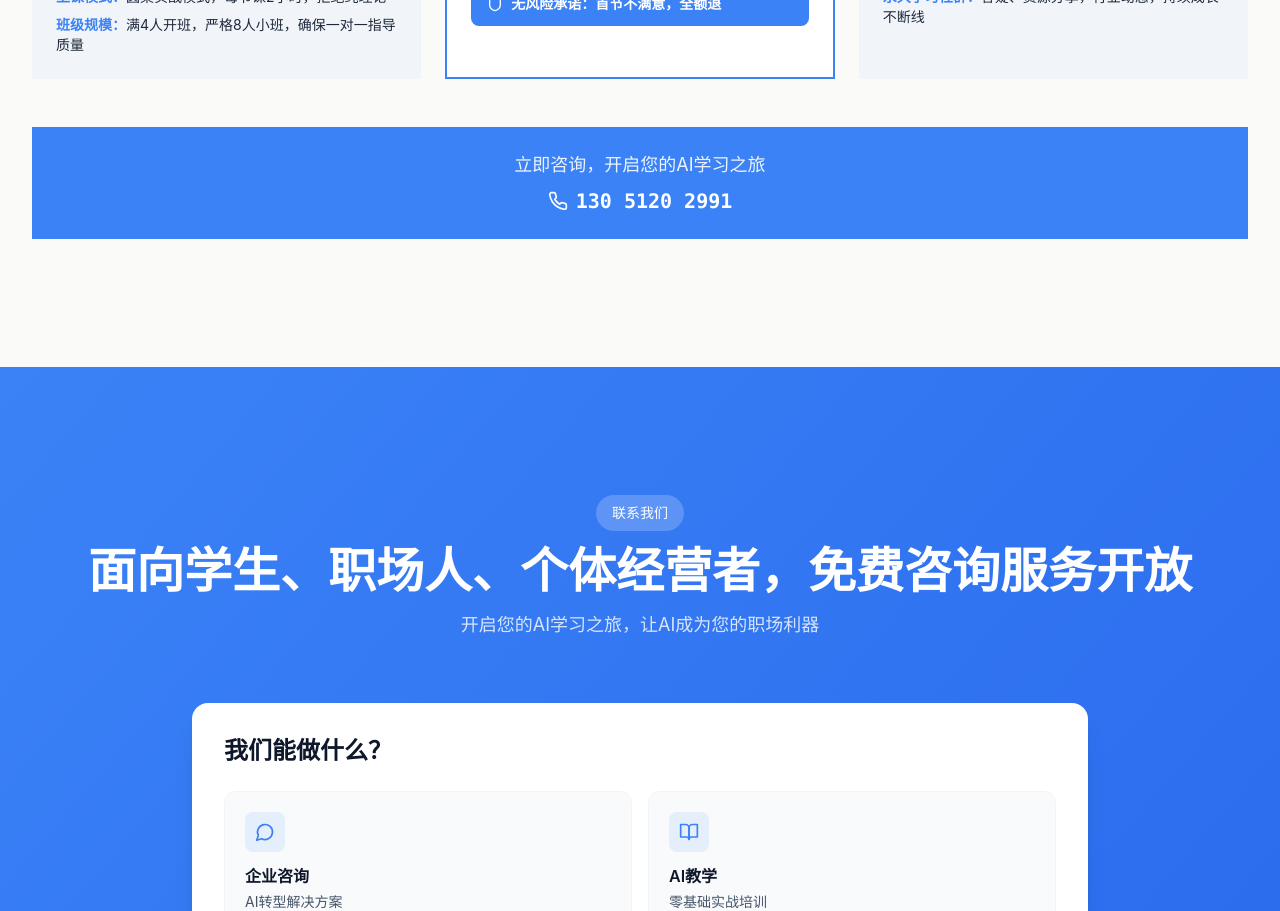
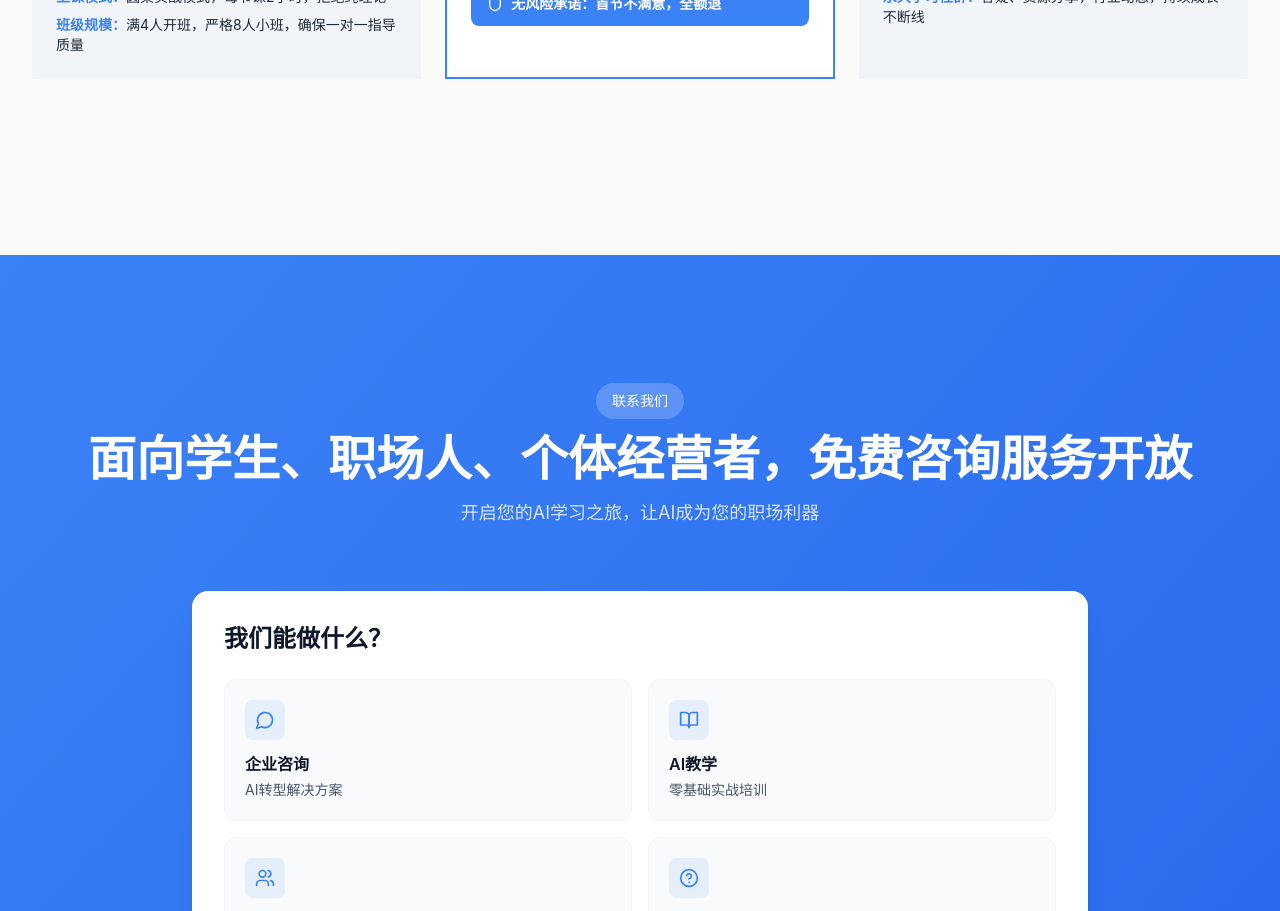
Before and after one commit to jinjiantong/jinboshiai_web, a Next.js app: page / in a window 1280 px wide. Shown: the part 2200-3111 px from the top of the page. Built offline with nearby package versions, Linux system fonts and the light colour scheme; no server answers; the database is empty; a web font is replaced by a local one.

Commit message:
style: remove bottom CTA from courses section

```diff
--- a/components/sections/Courses.tsx
+++ b/components/sections/Courses.tsx
@@ -1,7 +1,7 @@
 'use client'
 
 import { motion } from 'framer-motion'
-import { BookOpen, Clock, Shield, Users, Calendar, CheckCircle, Phone, Sparkles } from 'lucide-react'
+import { BookOpen, Clock, Shield, Users, Calendar, CheckCircle, Sparkles } from 'lucide-react'
 
 const courses = [
   {
@@ -244,19 +244,6 @@ export default function Courses() {
             </ul>
           </motion.div>
         </div>
-
-        <motion.div
-          initial={{ opacity: 0, y: 20 }}
-          whileInView={{ opacity: 1, y: 0 }}
-          viewport={{ once: true }}
-          className="bg-primary px-8 py-6 text-center inline-block w-full"
-        >
-          <p className="text-white/90 text-lg mb-2">立即咨询，开启您的AI学习之旅</p>
-          <p className="text-white font-mono text-xl font-semibold flex items-center justify-center gap-2">
-            <Phone className="w-5 h-5" />
-            130 5120 2991
-          </p>
-        </motion.div>
       </div>
     </section>
   )
```
